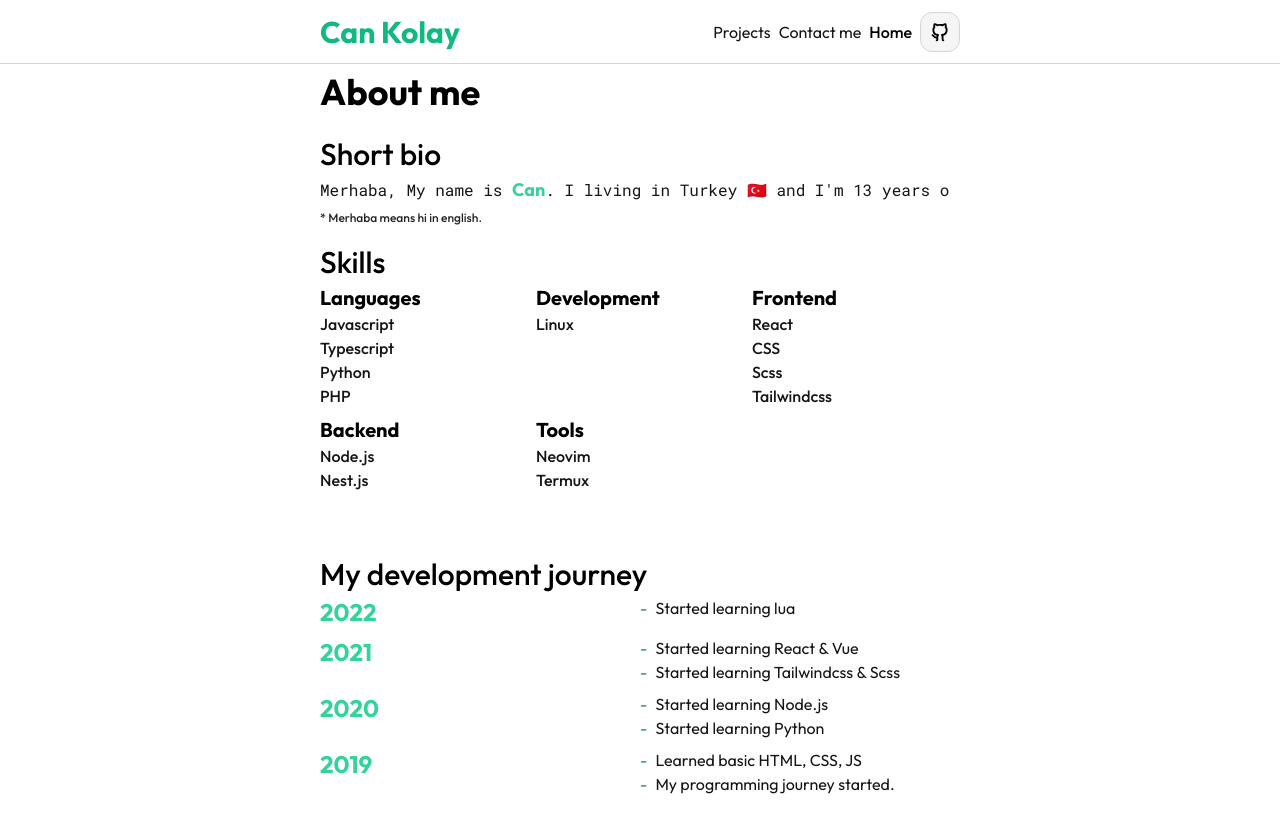
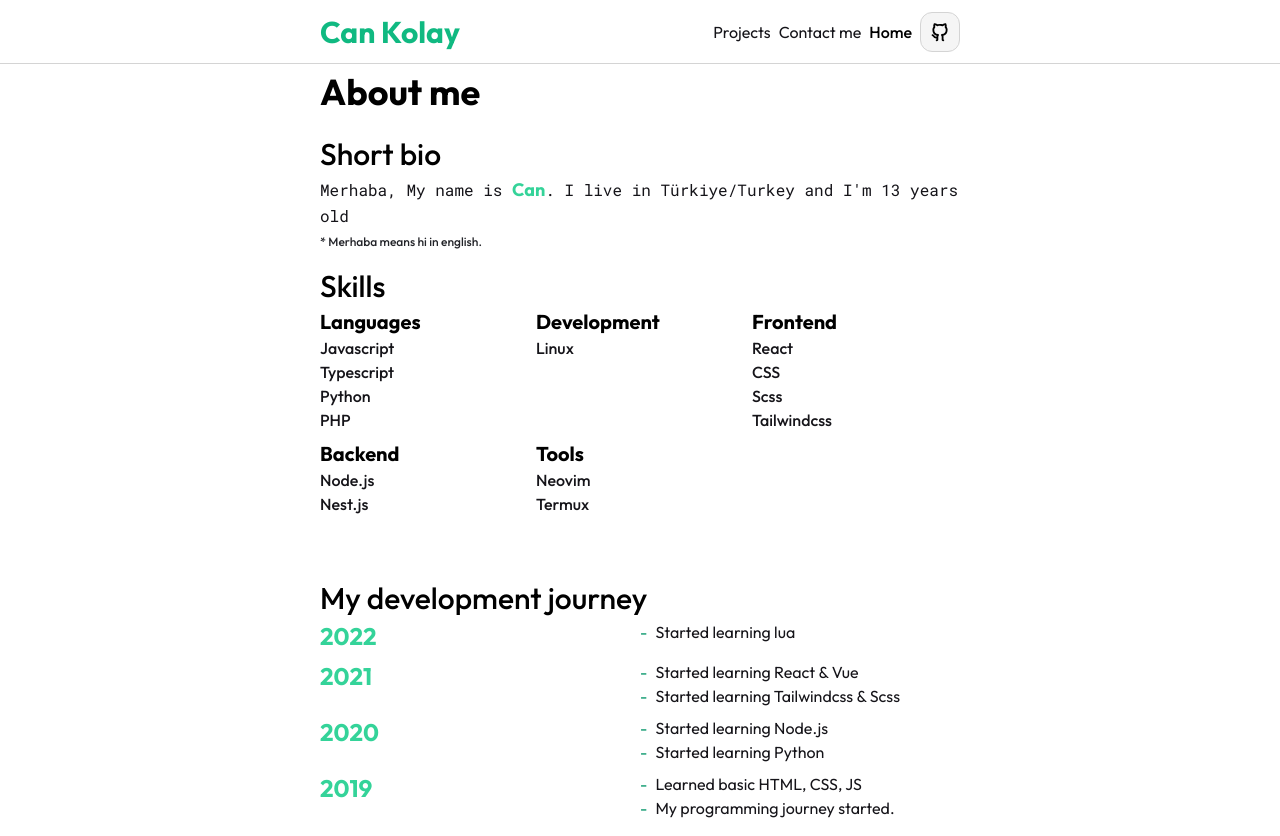
Before and after one commit to CanKolay3499/portfolio, a Next.js app: page / in a window 1280 px wide. Before the commit the page ends 812 px from the top, so only its background shows below. Built offline with nearby package versions, Linux system fonts and the light colour scheme.

Commit message:
chore: rename turkey to türkiye

```diff
--- a/pages/index.tsx
+++ b/pages/index.tsx
@@ -19,7 +19,7 @@ const HomePage: React.FC<{}> = () => {
           <div>
             <div className="text-secondary font-mono">
               Merhaba, My name is <span className="font-bold text-primary-400 text-lg">Can</span>. I
-              living in Turkey 🇹🇷 and I&apos;m 13 years o
+              live in Türkiye/Turkey and I&apos;m 13 years old
             </div>
             <span className="text-secondary-disabled text-xs font-medium">
               * Merhaba means hi in english.
```
